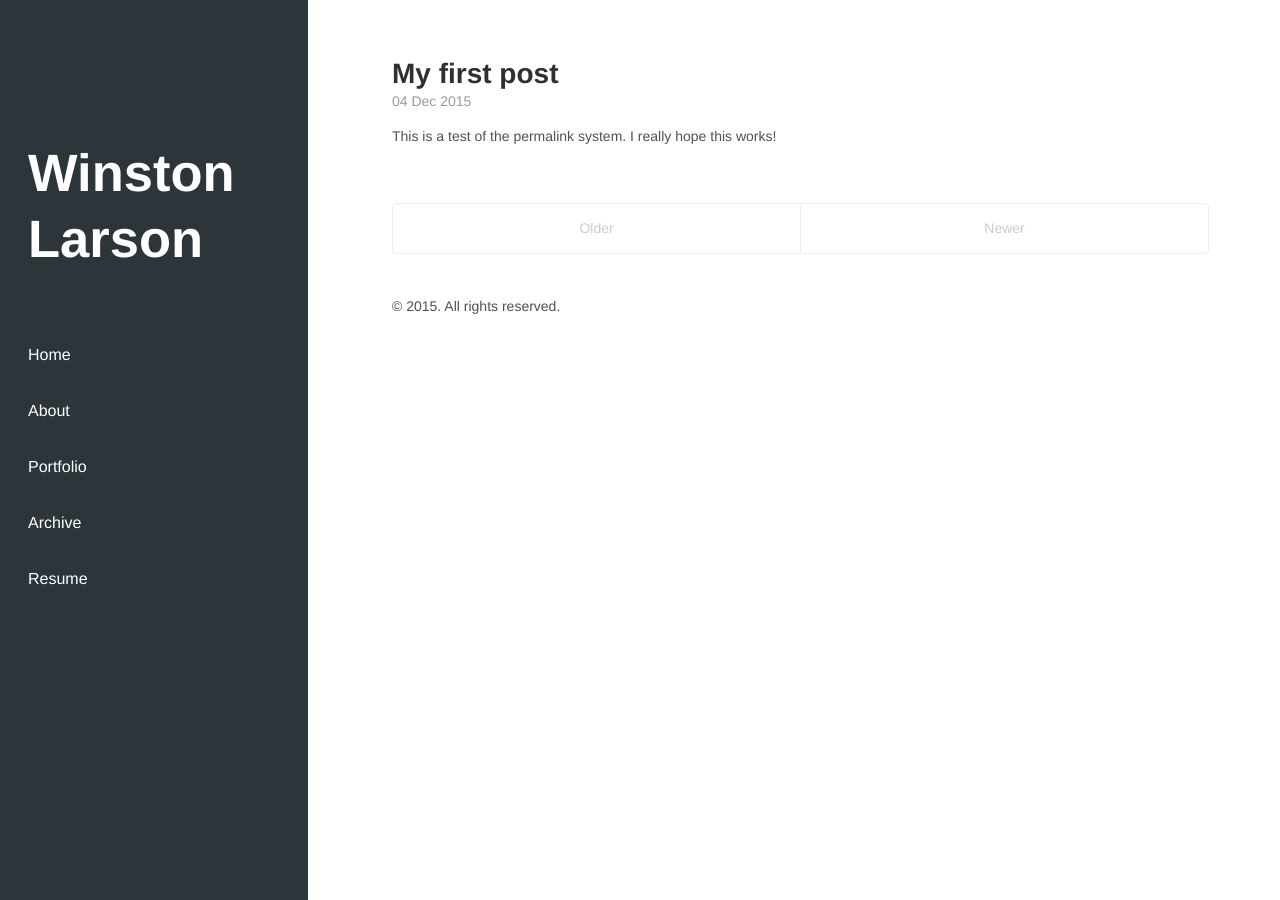
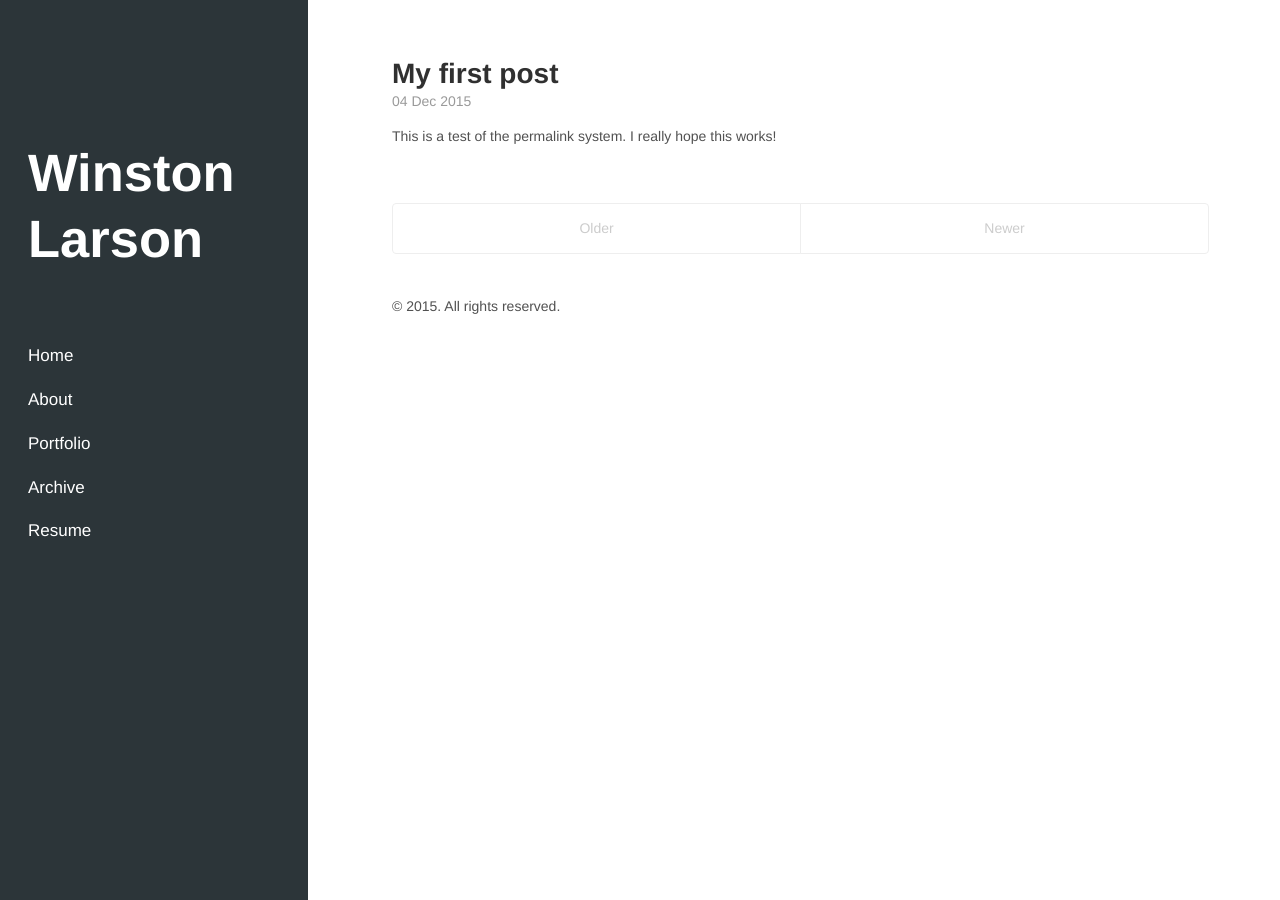
Before and after one commit to winstonlarson/old_website, a Jekyll site: the page built from index.html, in a window 1280 px wide. Built offline with Jekyll 4.4.1, drawn with Linux system fonts in a browser that asks for light colours; some web fonts are replaced; the list of posts is cut into pages by our own code.

Commit message:
fixed side

```diff
--- a/public/css/hyde.css
+++ b/public/css/hyde.css
@@ -90,9 +90,8 @@ html {
 .sidebar-nav-item {
   display: block;
   line-height: 1.75;
-  font-size: 16px;
+  font-size: 17px;
   padding-top:    1rem;
-  padding-bottom: 1rem;
 }
 a.sidebar-nav-item:hover,
 a.sidebar-nav-item:focus {
```
